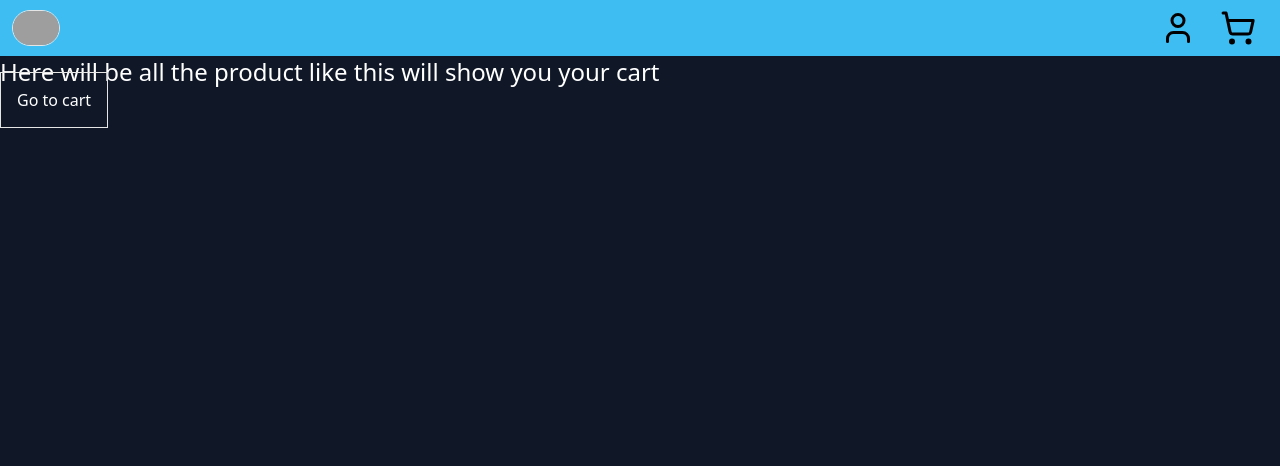
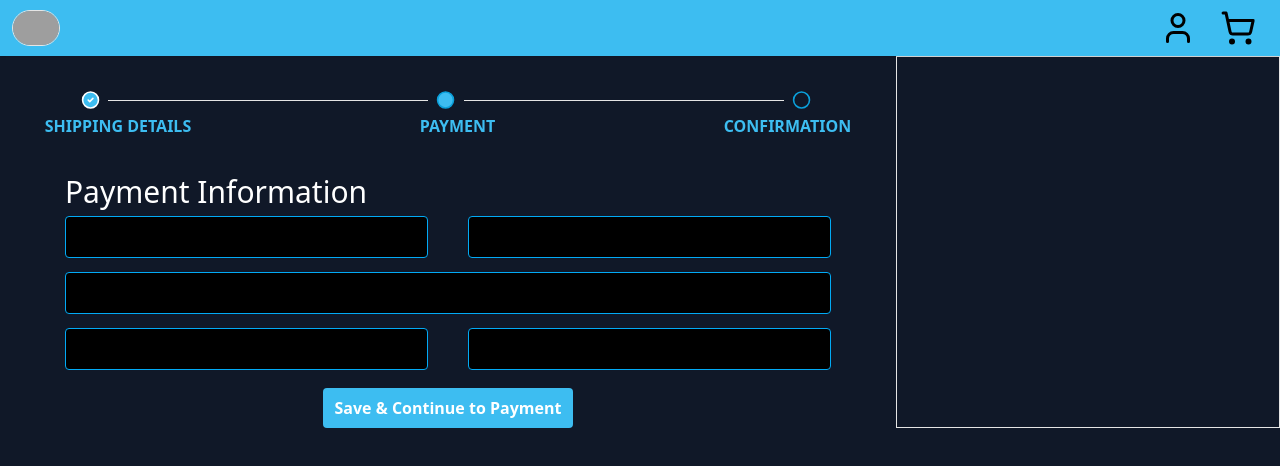
Before and after one commit to TalhaRajput501/completeMe, a Next.js app: page /checkout in a window 1280 px wide. Shown: the top 466 px of the page. Built offline with nearby package versions, Linux system fonts and the light colour scheme; no server answers; grey boxes are pictures that could not be loaded.

Commit message:
build structure of payment page

```diff
--- a/src/app/checkout/page.tsx
+++ b/src/app/checkout/page.tsx
@@ -1,13 +1,76 @@
+import CheckoutProgress from '@/components/ui/CheckoutProgress'
 import Link from 'next/link'
 import React from 'react'
 
 function page() {
   return (
     <div
-      className='bg-gray-900 text-white h-screen'
+      className='bg-gray-900 w-full text-white h-screen'
     >
-      <h1 className='text-2xl' >Here will be all the product like this will show you your cart</h1>
-      <Link className='border p-4' href={'/cart'} >Go to cart</Link>
+
+      <div className='flex w-full'>
+
+        {/* Payment Form and Progress Bar */}
+        <div
+          className='w-[70%]   mx-auto flex flex-col'
+        >
+          {/* Checkout Progress Bar*/}
+          <div className='w-[90%] mx-auto mt-5'>
+            <CheckoutProgress secondPage firstDone />
+          </div>
+
+          {/* Payment Form */}
+          <div className='w-[90%] mx-auto   mt-9  '>
+
+            <div className='w-[95%] text-3xl   mx-auto'>
+              <h1>Payment Information</h1>
+            </div>
+
+              <div className='w-full flex'>
+                <div className='w-1/2 my-1.5 rounded flex justify-center  not-last:'>
+                  <input className=' bg-black outline-none border-[#02aaf5] border rounded text-2xl px-2 py-1 w-[90%] ' />
+                </div>
+
+                <div className='w-1/2 my-1.5 rounded flex justify-center  '>
+                  <input className=' bg-black outline-none border-[#02aaf5] border rounded text-2xl px-2 py-1 w-[90%] ' />
+                </div>
+              </div>
+
+              <div className='w-[95%]  my-2 1.5 rounded mx-auto' >
+                <input className=' w-full  outline-none border-[#02aaf5] border rounded bg-black text-2xl px-2 py-1  ' />
+              </div>
+
+              <div className='w-full   flex'>
+                <div className='w-1/2 my-1.5 rounded flex justify-center  '>
+                  <input className=' bg-black outline-none border-[#02aaf5] border rounded text-2xl px-2 py-1 w-[90%] ' />
+                </div>
+
+                <div className='w-1/2 my-1.5 rounded flex justify-center  '>
+                  <input className=' bg-black outline-none  border-[#02aaf5] border rounded text-2xl px-2 py-1 w-[90%] ' />
+                </div>
+              </div>
+
+              {/* Process Button */}
+              <div className='flex w-[95%] mt-3  mx-auto   '>
+                <Link
+                  className=' mx-auto  '
+                  href={'/checkout'}
+                >
+                  <button className=' bg-[#3dbdf1] hover:bg-[#02aaf5]  cursor-pointer rounded py-2 px-3 font-semibold '>
+                    Save & Continue to Payment
+                  </button>
+                </Link>
+              </div>
+
+          </div>
+        </div>
+
+
+        {/* Order Summary */}
+        <div className=' border w-[30%]'>
+
+        </div>
+      </div>
     </div>
   )
 }
```
Also changed, not shown: src/app/cart/page.tsx (+7 -7 lines).
